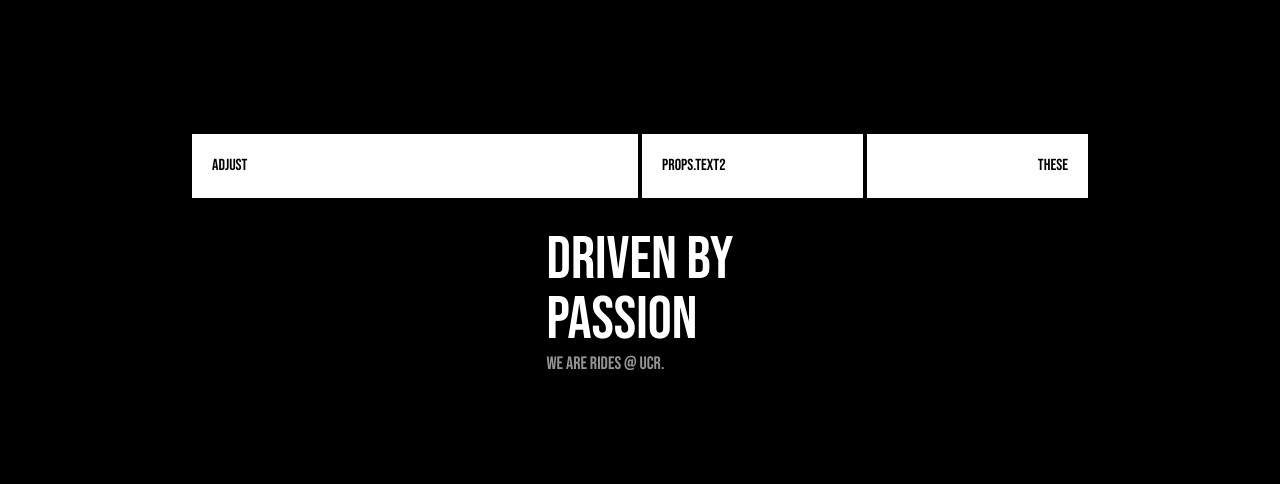
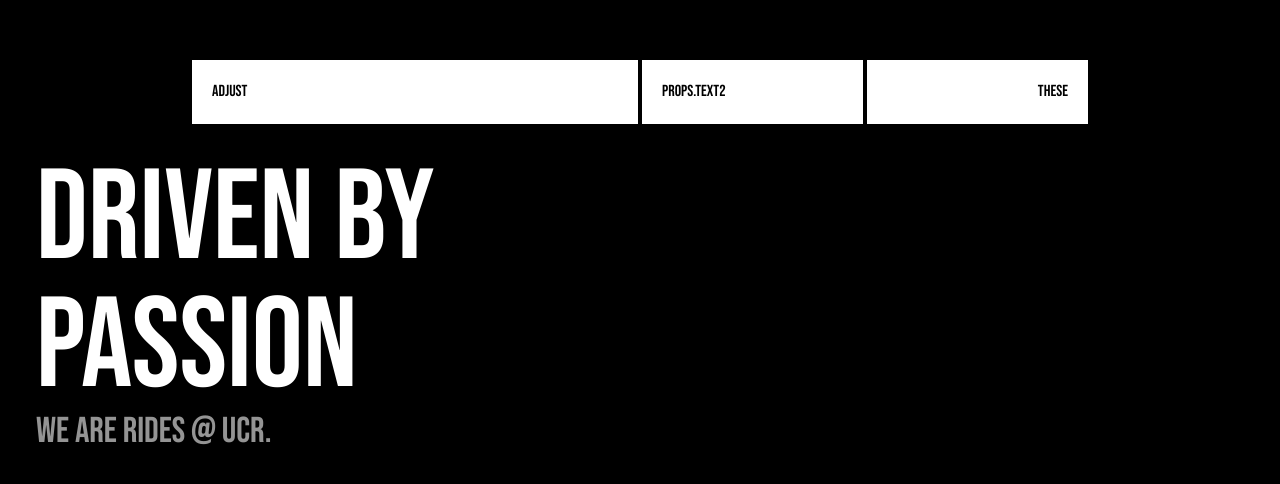
Before and after one commit to acm-ucr/ridesucr-website, a Next.js app: page / in a window 1280 px wide. Shown: the part 160-644 px from the top of the page. Built offline with nearby package versions, Linux system fonts and the light colour scheme.

Commit message:
increase text size

```diff
--- a/src/components/home/Moto.tsx
+++ b/src/components/home/Moto.tsx
@@ -1,13 +1,12 @@
 const Moto = () => {
   return (
-    <div className="text-left">
-      <h1 className="text-ridesucr-white text-6xl">
+    <div className="w-screen text-left px-9">
+      <p className="text-ridesucr-white text-9xl leading-none">
         driven by
         <br />
         passion
-      </h1>
-
-      <p className="text-ridesucr-gray text-lg">we are rides @ ucr.</p>
+      </p>
+      <p className="text-ridesucr-gray text-4xl">we are rides @ ucr.</p>
     </div>
   );
 };
--- a/tsconfig.json
+++ b/tsconfig.json
@@ -10,7 +10,7 @@
     "moduleResolution": "bundler",
     "resolveJsonModule": true,
     "isolatedModules": true,
-    "jsx": "react-jsx",
+    "jsx": "preserve",
     "plugins": [
       {
         "name": "next"
@@ -30,7 +30,6 @@
     ".next/types/**/*.ts",
     "postcss.config.mjs",
     "next.config.js",
-    ".next/dev/types/**/*.ts"
   ],
   "exclude": ["node_modules"]
 }
```
